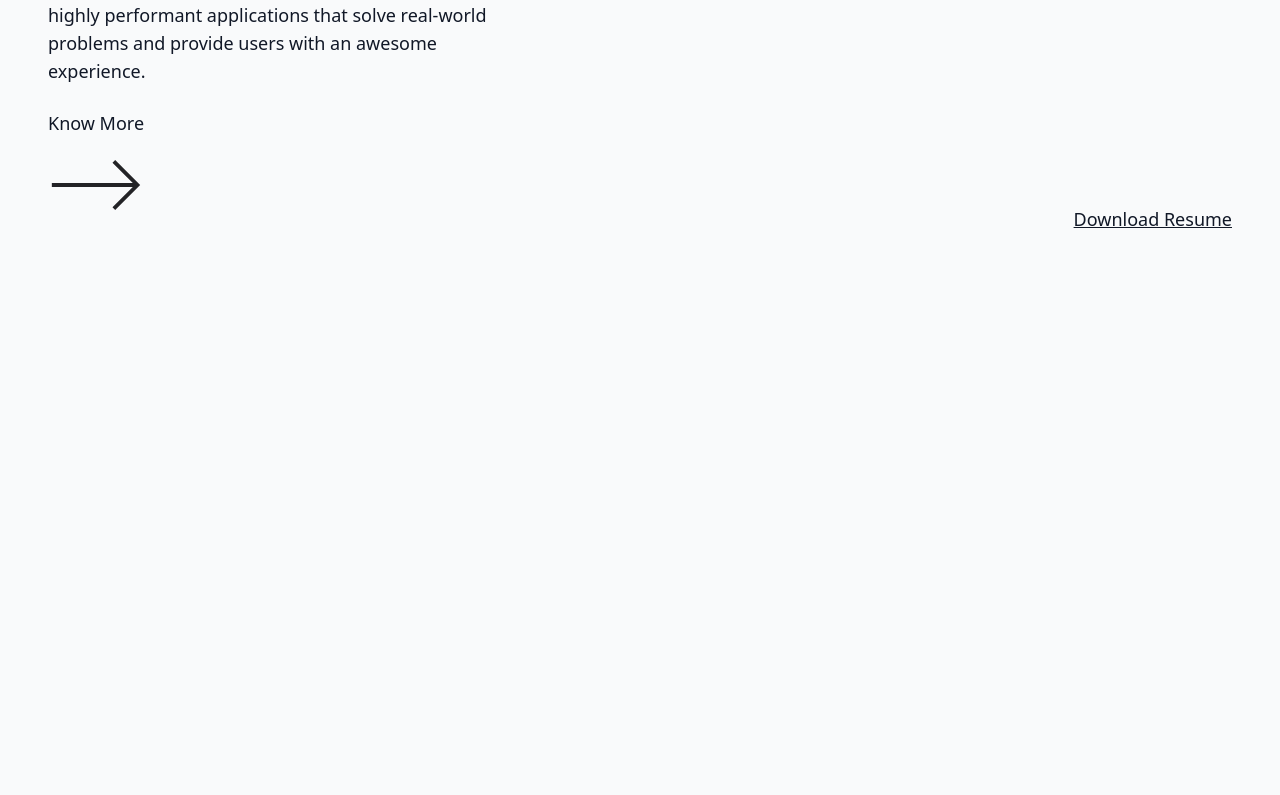
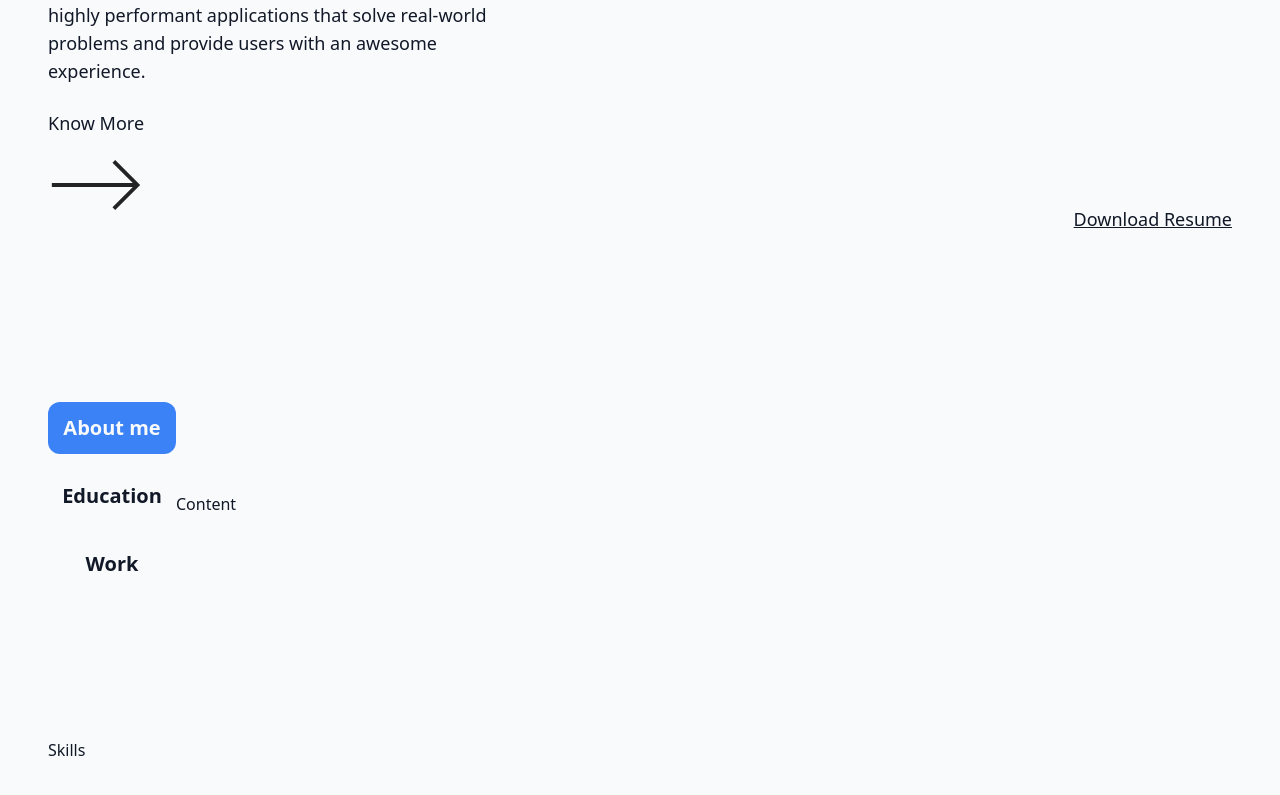
Before and after one commit to kunalkashyap855/kunalkashyap, a Next.js app: page / in a window 1280 px wide. Shown: the part 579-1374 px from the top of the page. Before the commit the page ends 812 px from the top, so only its background shows below. Built offline with nearby package versions, Linux system fonts and the light colour scheme.

Commit message:
Start about section

```diff
--- /dev/null
+++ b/src/components/Option.tsx
@@ -0,0 +1,15 @@
+function AboutOption({ selected, title, onClick }: { selected: boolean; title: string; onClick: (e: any) => void }) {
+    return (
+      <div
+        className={
+            (selected ? "bg-blue-500 text-gray-50" : "text-gray-900")
+            + " font-semibold text-center p-3 rounded-xl text-xl laptop:mb-4"
+        }
+        onClick={onClick}
+      >
+        {title}
+      </div>
+    )
+  }
+
+  export default AboutOption
--- a/src/pages/index.tsx
+++ b/src/pages/index.tsx
@@ -1,5 +1,6 @@
 import { Inter } from 'next/font/google'
 import Landing from '@/sections/Landing'
+import About from '@/sections/About'
 
 const inter = Inter({ subsets: ['latin'] })
 
@@ -10,6 +11,7 @@ export default function Home() {
       <Landing />
 
       {/* About Section - including Skills */}
+      <About />
 
       {/* Projects */}
 
--- /dev/null
+++ b/src/sections/About.tsx
@@ -0,0 +1,43 @@
+import AboutOption from "@/components/Option"
+import { MouseEvent, useState } from "react"
+
+
+function About() {
+    const [currentSelected, setCurrentSelected] = useState<string>("about")
+
+    const handleMouseEvent = (event: MouseEvent, value: string) => {
+        event.preventDefault();
+
+        setCurrentSelected(value);
+    }
+
+  return (
+    <div className="flex flex-col w-full h-screen p-6 laptop:p-12">
+        <div className="flex flex-col laptop:flex-row w-full h-full laptop:h-2/3 items-center">
+            <div className="flex laptop:flex-col w-full laptop:w-32 justify-around laptop:justify-center laptop:h-full">
+                <AboutOption
+                    selected={currentSelected === "about"}
+                    title="About me"
+                    onClick={(e) => handleMouseEvent(e, 'about')}
+                />
+                <AboutOption
+                    selected={currentSelected === "education"}
+                    title="Education"
+                    onClick={(e) => handleMouseEvent(e, 'education')}
+                />
+                <AboutOption
+                    selected={currentSelected === "work"}
+                    title="Work"
+                    onClick={(e) => handleMouseEvent(e, 'work')}
+                />
+            </div>
+            <div>
+                Content
+            </div>
+        </div>
+        <div className="">Skills</div>
+    </div>
+  )
+}
+
+export default About
```
Also changed, not shown: src/interfaces.ts (added, +13 -0 lines), src/sections/Landing.tsx (+1 -1 lines), public/linkedin.svg (added).
